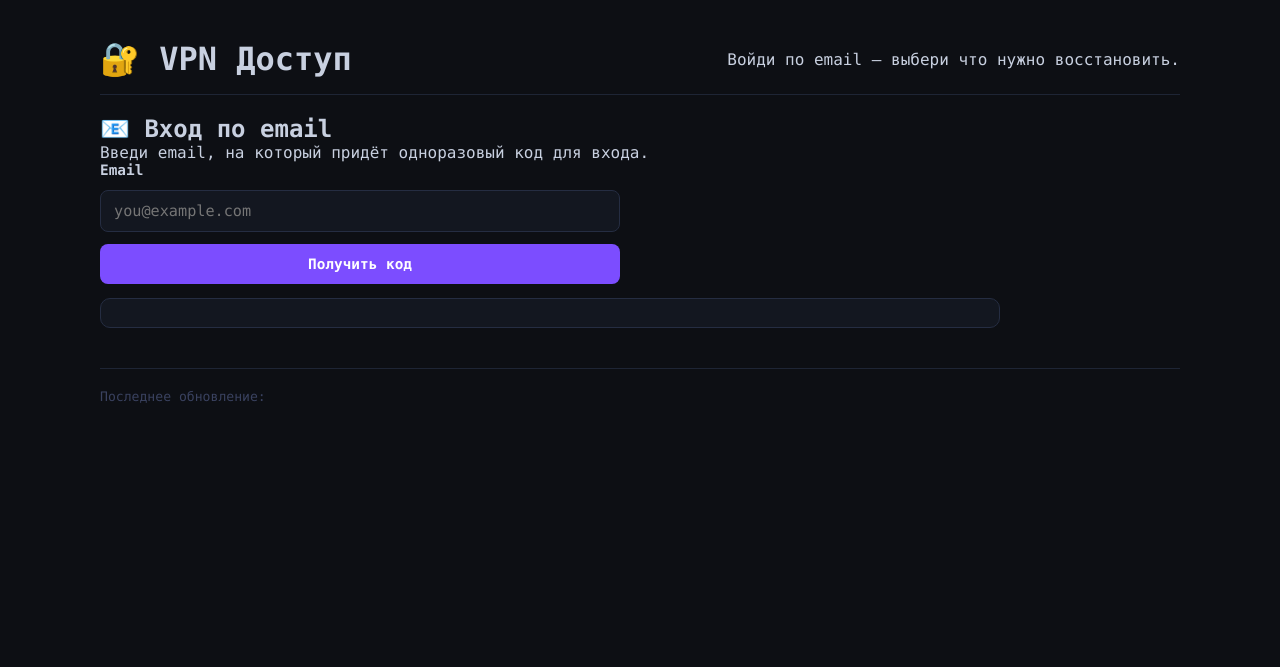
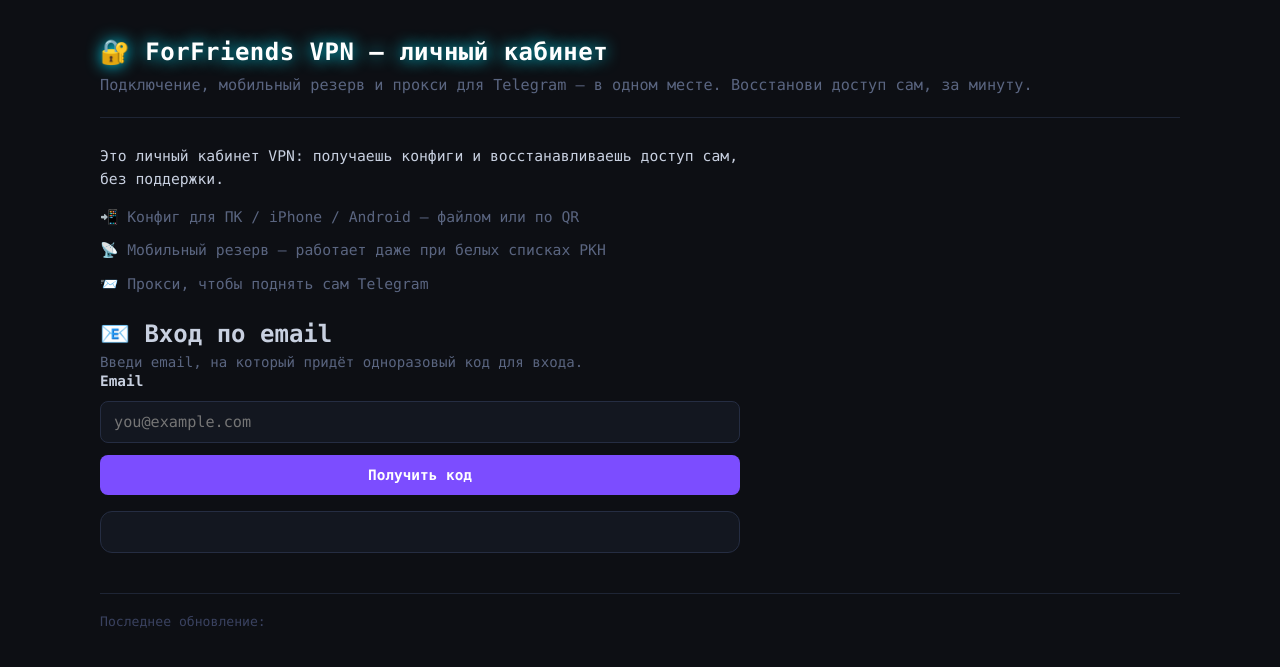
Before and after one commit to nikkronos/vpnservice, a Flask app: page /recovery in a window 1280 px wide. Shown: the top 667 px of the page. Run offline with Flask 3, Linux system fonts and the light colour scheme.

Commit message:
recovery UX: выравнивание, воздух, hero-заголовок + объяснение
Фидбэк: «неровно», мало пробелов. Системный фикс — единая колонка 640px
для всего флоу + равномерный вертикальный ритм вместо рваных inline-отступов.
- .recovery max-width 640 (меню/форма/результат одной ширины)
- ритм .recovery-result > * + * (inline marginTop убраны из JS)
- больше воздуха: padding карточки, gap меню, QR-бокс
- hero «ForFriends VPN — личный кабинет» + объяснение «что это» и 3 пункта
  возможностей на входе (до логина)
- .section-hint единый дим-стиль

Co-Authored-By: Claude Opus 4.7 <noreply@anthropic.com>

```diff
--- a/web/static/recovery.js
+++ b/web/static/recovery.js
@@ -234,7 +234,6 @@ document.addEventListener('DOMContentLoaded', () => {
 
           // Опционально — ссылка как кликабельная
           const aWrap = document.createElement('p');
-          aWrap.style.marginTop = '10px';
           const a = document.createElement('a');
           a.href = data.vpn_url;
           a.textContent = '👆 Открыть в AmneziaVPN';
@@ -251,7 +250,6 @@ document.addEventListener('DOMContentLoaded', () => {
 
           const hint = document.createElement('p');
           hint.className = 'section-hint';
-          hint.style.marginTop = '10px';
           if (platform === 'ios') {
             hint.innerHTML = (
               '<b>iPhone / iPad:</b> открой файл → значок «Поделиться» → выбери ' +
@@ -271,7 +269,6 @@ document.addEventListener('DOMContentLoaded', () => {
         // Ошибка-103 fallback
         const fallback = document.createElement('p');
         fallback.className = 'section-hint';
-        fallback.style.marginTop = '12px';
         fallback.style.opacity = '0.85';
         fallback.innerHTML = (
           '⚠️ <b>Если AmneziaVPN на ПК выдаёт Error 103 «Фоновая служба не запущена»</b> — ' +
@@ -324,7 +321,6 @@ document.addEventListener('DOMContentLoaded', () => {
 
         const apps = document.createElement('p');
         apps.className = 'section-hint';
-        apps.style.marginTop = '10px';
         apps.innerHTML = (
           '<b>Android:</b> <a href="https://hiddify.com" target="_blank">Hiddify</a> или v2rayNG — «+» → «Импорт из буфера».<br>' +
           '<b>iOS:</b> <a href="https://apps.apple.com/app/foxray/id6448898396" target="_blank">FoXray</a>, ' +
--- a/web/static/style.css
+++ b/web/static/style.css
@@ -373,13 +373,67 @@ footer a:hover {
 /* ── Recovery page ── */
 .recovery {
     margin-bottom: 40px;
+    max-width: 640px;   /* единая колонка для всего флоу — выравнивание */
+}
+
+/* ── Hero / landing (до входа) ── */
+.recovery-hero {
+    display: block;
+    border-bottom: 1px solid var(--border);
+    margin-bottom: 26px;
+    padding: 18px 0 20px;
+}
+
+.recovery-hero h1 {
+    font-size: 1.5em;
+    font-weight: 700;
+    color: #fff;
+    letter-spacing: 0.02em;
+    text-shadow: 0 0 16px var(--accent);
+}
+
+.hero-tagline {
+    margin-top: 8px;
+    color: var(--text-dim);
+    font-size: 0.95em;
+    line-height: 1.5;
+}
+
+.hero-intro {
+    max-width: 640px;
+    margin-bottom: 24px;
+    color: var(--text);
+    font-size: 0.92em;
+    line-height: 1.6;
+}
+
+.hero-intro p {
+    margin-bottom: 14px;
+}
+
+.hero-points {
+    list-style: none;
+    display: flex;
+    flex-direction: column;
+    gap: 10px;
+}
+
+.hero-points li {
+    color: var(--text-dim);
+}
+
+.section-hint {
+    color: var(--text-dim);
+    font-size: 0.88em;
+    line-height: 1.55;
+    margin-top: 4px;
 }
 
 .recovery-form {
     display: grid;
     grid-template-columns: 1fr;
     gap: 12px;
-    max-width: 520px;
+    max-width: 100%;
 }
 
 .recovery-form label {
@@ -459,12 +513,12 @@ footer a:hover {
 .recovery-menu {
     display: flex;
     flex-direction: column;
-    gap: 12px;
-    margin-top: 14px;
+    gap: 14px;
+    margin-top: 16px;
 }
 
 .btn-menu {
-    padding: 16px 18px;
+    padding: 18px 20px;
     text-align: left;
     font-size: 1.0em;
     display: flex;
@@ -536,16 +590,21 @@ footer a:hover {
 }
 
 .recovery-result {
-    margin-top: 14px;
-    padding: 14px 16px;
+    margin-top: 16px;
+    padding: 20px 22px;
     background: var(--surface);
     border: 1px solid var(--border2);
-    border-radius: 10px;
+    border-radius: 12px;
     color: var(--text);
     font-size: 0.9em;
     white-space: pre-wrap;
     word-break: break-word;
-    max-width: 900px;
+    max-width: 100%;
+}
+
+/* Равномерный вертикальный ритм между блоками результата */
+.recovery-result > * + * {
+    margin-top: 18px;
 }
 
 .recovery-slot-title {
@@ -568,8 +627,8 @@ footer a:hover {
     display: flex;
     flex-direction: column;
     align-items: center;
-    gap: 8px;
-    margin: 6px 0 16px;
+    gap: 10px;
+    margin: 0;
 }
 
 .qr-box img {
@@ -593,7 +652,7 @@ footer a:hover {
 
 .copy-primary {
     width: 100%;
-    max-width: 520px;
+    max-width: none;
     font-size: 1.0em;
     padding: 14px 16px;
     display: block;
@@ -602,14 +661,15 @@ footer a:hover {
 .link-code {
     display: block;
     word-break: break-all;
-    margin: 10px 0 0;
+    margin: 0;
     font-size: 12px;
+    line-height: 1.5;
     color: var(--text-dim);
     background: var(--bg);
     border: 1px solid var(--border);
     border-radius: 8px;
-    padding: 10px 12px;
-    max-width: 520px;
+    padding: 12px 14px;
+    max-width: none;
 }
 
 .msg-ok { color: var(--green); }
--- a/web/templates/recovery.html
+++ b/web/templates/recovery.html
@@ -8,13 +8,21 @@
 </head>
 <body>
   <div class="container">
-    <header>
-      <h1>🔐 VPN Доступ</h1>
-      <p class="subtitle">Войди по email — выбери что нужно восстановить.</p>
+    <header class="recovery-hero">
+      <h1>🔐 ForFriends VPN — личный кабинет</h1>
+      <p class="hero-tagline">Подключение, мобильный резерв и прокси для Telegram — в одном месте. Восстанови доступ сам, за минуту.</p>
     </header>
 
     <!-- ── Шаг 1: Ввод email ───────────────────────────────────── -->
     <section class="recovery" id="stepEmail">
+      <div class="hero-intro">
+        <p>Это личный кабинет VPN: получаешь конфиги и восстанавливаешь доступ сам, без поддержки.</p>
+        <ul class="hero-points">
+          <li>📲 Конфиг для ПК / iPhone / Android — файлом или по QR</li>
+          <li>📡 Мобильный резерв — работает даже при белых списках РКН</li>
+          <li>📨 Прокси, чтобы поднять сам Telegram</li>
+        </ul>
+      </div>
       <h2>📧 Вход по email</h2>
       <p class="section-hint">Введи email, на который придёт одноразовый код для входа.</p>
       <div class="recovery-form">
```
